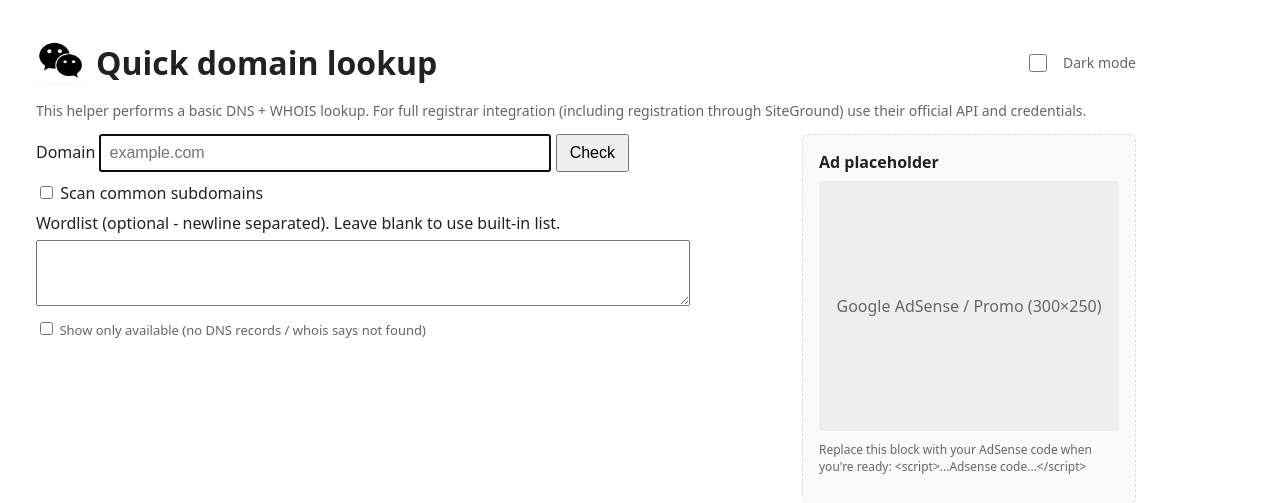
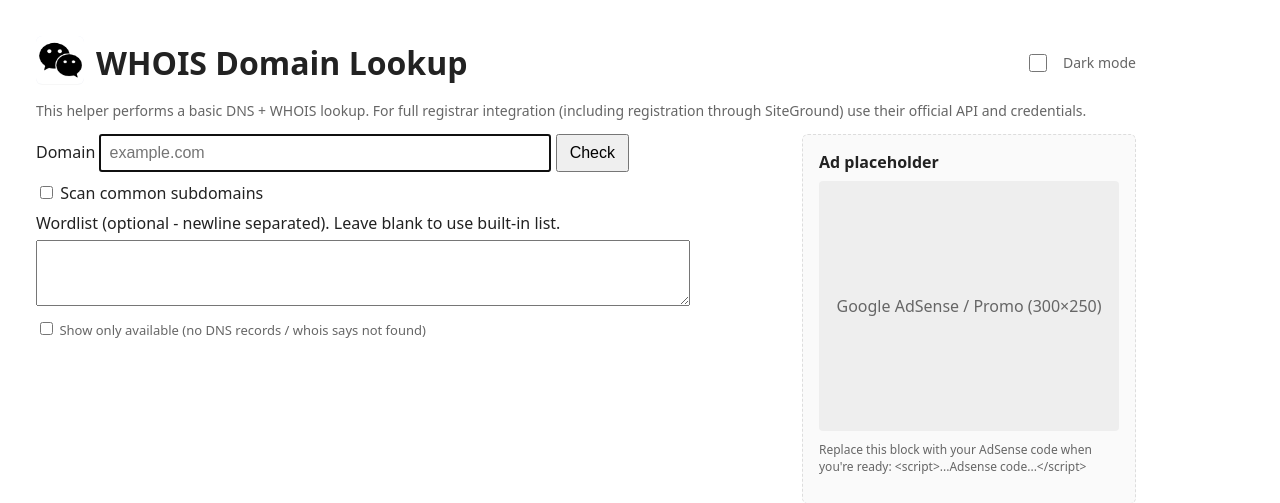
Before and after one commit to terence/subs, a PHP site: page / in a window 1280 px wide. Shown: the top 503 px of the page. Run offline with PHP 8.4, Linux system fonts and the light colour scheme.

Commit message:
Title changes

```diff
--- a/index.php
+++ b/index.php
@@ -35,7 +35,7 @@ if ($_SERVER['REQUEST_METHOD'] === 'POST') {
 	<meta http-equiv="Cache-Control" content="no-cache, no-store, must-revalidate" />
 	<meta http-equiv="Pragma" content="no-cache" />
 	<meta http-equiv="Expires" content="0" />
-  <title>Domain lookup (SiteGround-friendly)</title>
+  <title>WHOIS Domain Lookup</title>
 	<link rel="stylesheet" href="assets/style.css" />
 </head>
 <body>
@@ -44,7 +44,7 @@ if ($_SERVER['REQUEST_METHOD'] === 'POST') {
 			<a href="/" title="Site logo" style="display:inline-block;text-decoration:none;color:inherit">
 				<span class="logo"><img src="assets/glitchdata_logo1.png" alt="glitchdata logo" /></span>
 			</a>
-			<h1>Quick domain lookup</h1>
+			<h1>WHOIS Domain Lookup</h1>
 		</div>
 		<!-- Dark mode toggle -->
 		<div style="display:flex;align-items:center;gap:8px;font-size:14px">
```
